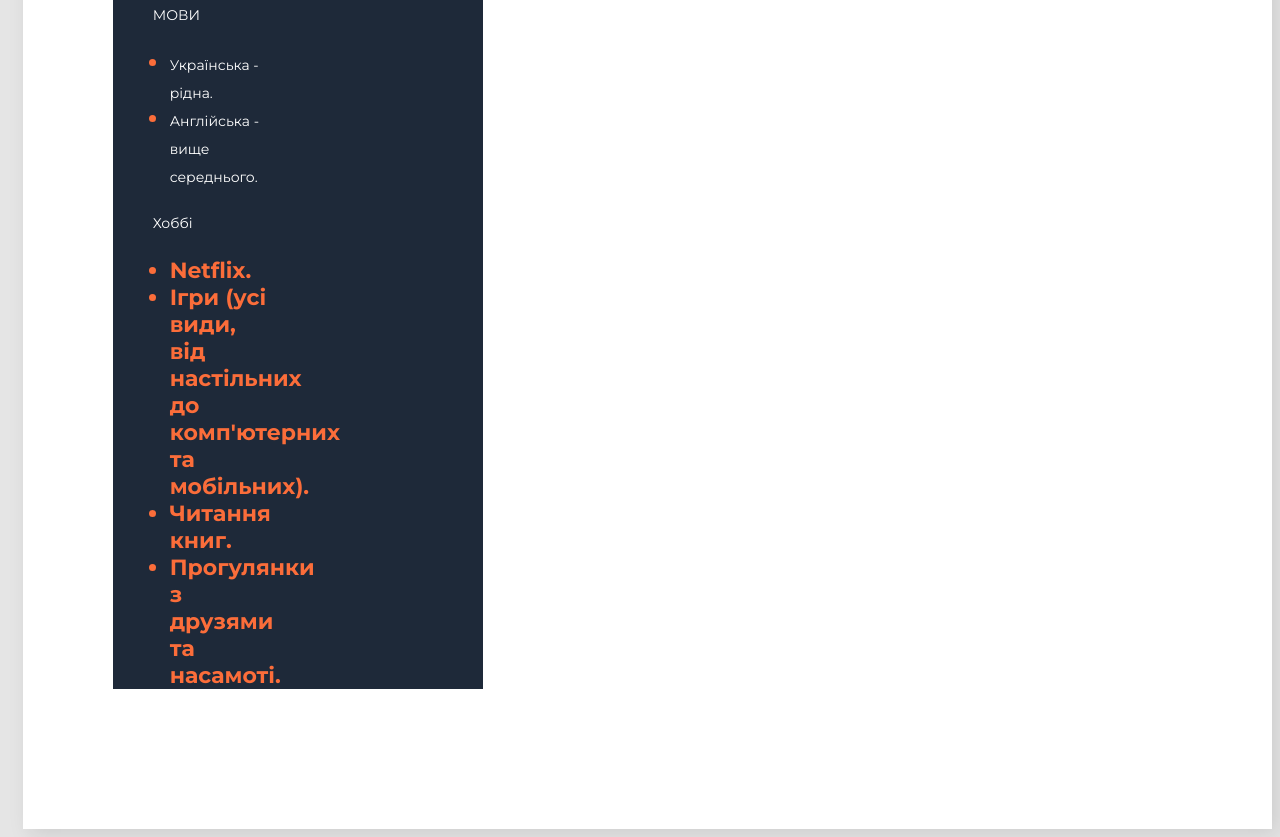
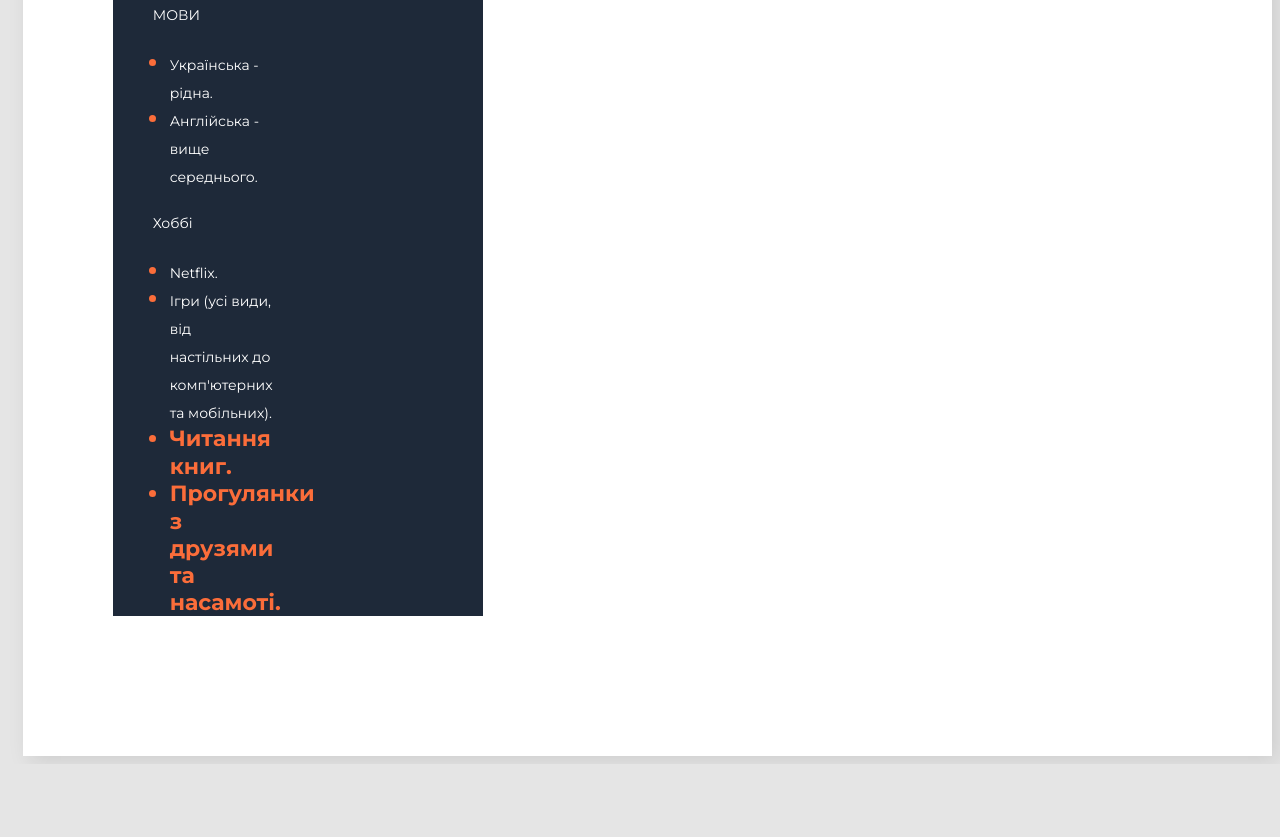
Before and after one commit to Daryna-Mariia/Resume, a plain HTML site: page index.html in a window 1280 px wide. Shown: the part 2284-3121 px from the top of the page. After the commit the page ends 3048 px from the top, so only its background shows below. Drawn offline with Linux system fonts and the light colour scheme.

Commit message:
фикс

```diff
--- a/index.html
+++ b/index.html
@@ -135,10 +135,10 @@
         <div class="soft-skills">
             <h3 class="sidebar-title">Хоббі</h3>
             <ul class="soft-skills-list">
-                <li class="soft-skills-item"><span class="soft_skills_text">Netflix.</span> </li>
-                <li class="soft-skills-item"><span class="soft_skills_text">Ігри (усі види, від настільних до комп'ютерних та мобільних).</span></li>
-                <li class="soft-skills-item"><span class="soft_skills_text"></span>Читання книг.</li>
-                <li class="soft-skills-item"><span class="soft_skills_text"></span>Прогулянки з друзями та насамоті.</li>
+                <li class="soft-skills-item"><span class="soft-skills-text">Netflix.</span> </li>
+                <li class="soft-skills-item"><span class="soft-skills-text">Ігри (усі види, від настільних до комп'ютерних та мобільних).</span></li>
+                <li class="soft-skills-item"><span class="soft-skills-text"></span>Читання книг.</li>
+                <li class="soft-skills-item"><span class="soft-skills-text"></span>Прогулянки з друзями та насамоті.</li>
             </ul>
                 </div>
       </aside>
```
